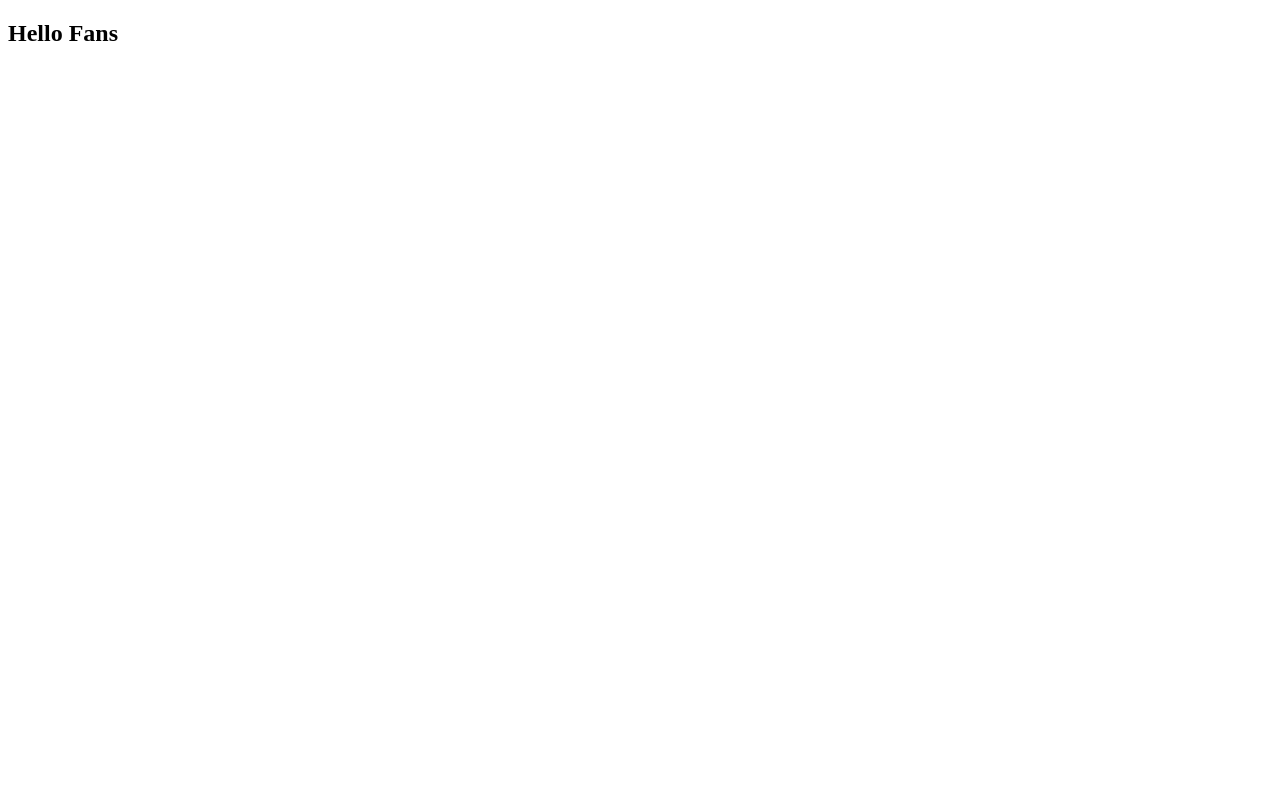
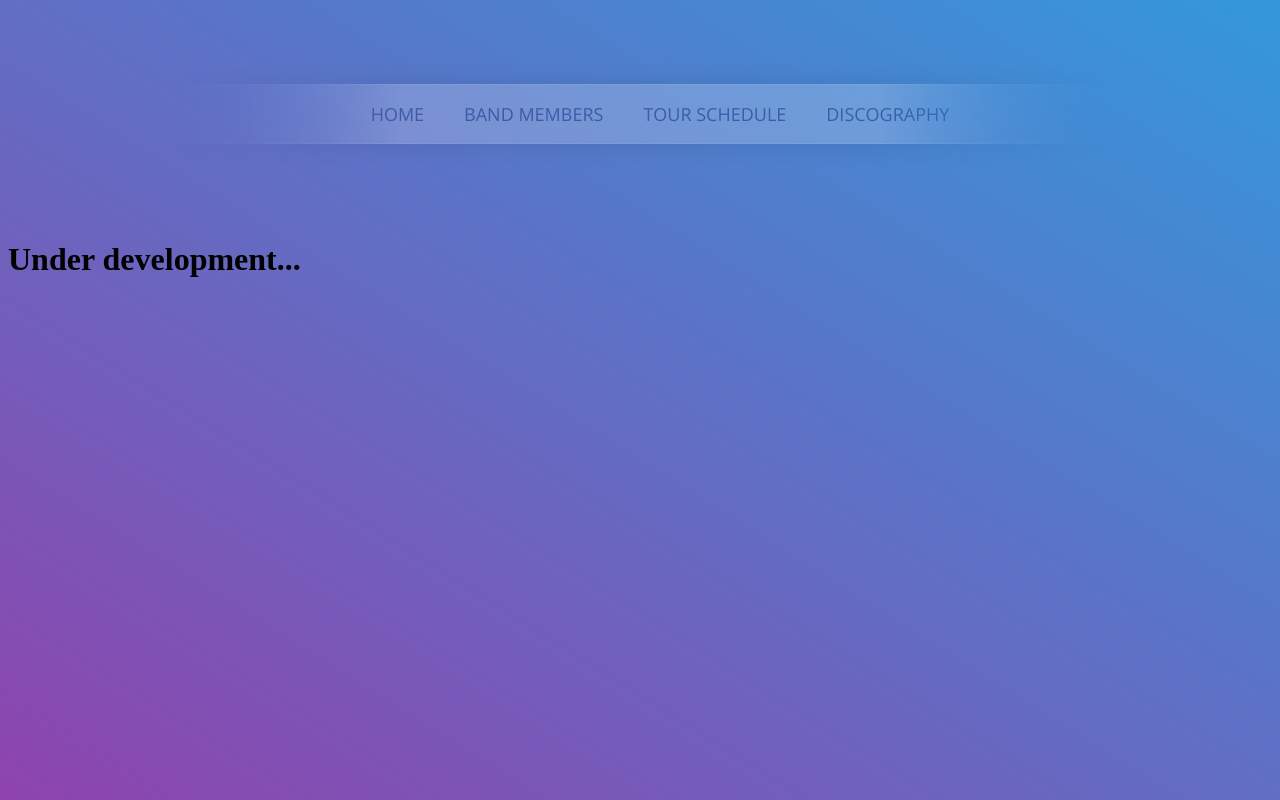
Before and after one commit to jessicadavey/Bandz, a plain HTML site: page index.html in a window 1280 px wide. Drawn offline with nearby package versions, Linux system fonts and the light colour scheme.

Commit message:
added a simple navigation bar to get us going.

```diff
--- a/index.html
+++ b/index.html
@@ -4,13 +4,34 @@
     <meta charset="utf-8">
     <title></title>
     <link rel="stylesheet" href="./main.css">
-
+    <link rel="stylesheet" href="./menuNav.css">
   </head>
 
   <body>
+    <header>
+    <nav>
+      <ul>
+        <li>
+          <a href="#">Home</a>
+        </li>
+        <li>
+          <a href="#">Band Members</a>
+        </li>
+        <li>
+          <a href="#">Tour Schedule</a>
+        </li>
+        <li>
+          <a href="#">Discography</a>
+        </li>
+      </ul>
+    </nav>
+  </header>
 
-  <h2> Hello Fans</h2>
+    <main>
+      <h1>Under development...</h1>
+    </main>
 
     <script src="./main.js"></script>
+
   </body>
   </html>
--- /dev/null
+++ b/menuNav.css
@@ -0,0 +1,77 @@
+@import url(https://fonts.googleapis.com/css?family=Open+Sans);
+
+html {
+  height:100%;
+  background-image: linear-gradient(to right top, #8e44ad 0%, #3498db 100%);
+}
+
+nav {
+  max-width: 960px;
+  mask-image: linear-gradient(90deg, rgba(255, 255, 255, 0) 0%, #ffffff 25%, #ffffff 75%, rgba(255, 255, 255, 0) 100%);
+  margin: 0 auto;
+  padding: 60px 0;
+}
+
+nav ul {
+  text-align: center;
+  background: linear-gradient(90deg, rgba(255, 255, 255, 0) 0%, rgba(255, 255, 255, 0.2) 25%, rgba(255, 255, 255, 0.2) 75%, rgba(255, 255, 255, 0) 100%);
+  box-shadow: 0 0 25px rgba(0, 0, 0, 0.1), inset 0 0 1px rgba(255, 255, 255, 0.6);
+}
+
+nav ul li {
+  display: inline-block;
+}
+
+nav ul li a {
+  padding: 18px;
+  font-family: "Open Sans";
+  text-transform:uppercase;
+  color: rgba(0, 35, 122, 0.5);
+  font-size: 18px;
+  text-decoration: none;
+  display: block;
+}
+
+nav ul li a:hover {
+  box-shadow: 0 0 10px rgba(0, 0, 0, 0.1), inset 0 0 1px rgba(255, 255, 255, 0.6);
+  background: rgba(255, 255, 255, 0.1);
+  color: rgba(0, 35, 122, 0.7);
+}@import url(https://fonts.googleapis.com/css?family=Open+Sans);
+
+html {
+  height:100%;
+  background-image: linear-gradient(to right top, #8e44ad 0%, #3498db 100%);
+}
+
+nav {
+  max-width: 960px;
+  mask-image: linear-gradient(90deg, rgba(255, 255, 255, 0) 0%, #ffffff 25%, #ffffff 75%, rgba(255, 255, 255, 0) 100%);
+  margin: 0 auto;
+  padding: 60px 0;
+}
+
+nav ul {
+  text-align: center;
+  background: linear-gradient(90deg, rgba(255, 255, 255, 0) 0%, rgba(255, 255, 255, 0.2) 25%, rgba(255, 255, 255, 0.2) 75%, rgba(255, 255, 255, 0) 100%);
+  box-shadow: 0 0 25px rgba(0, 0, 0, 0.1), inset 0 0 1px rgba(255, 255, 255, 0.6);
+}
+
+nav ul li {
+  display: inline-block;
+}
+
+nav ul li a {
+  padding: 18px;
+  font-family: "Open Sans";
+  text-transform:uppercase;
+  color: rgba(0, 35, 122, 0.5);
+  font-size: 18px;
+  text-decoration: none;
+  display: block;
+}
+
+nav ul li a:hover {
+  box-shadow: 0 0 10px rgba(0, 0, 0, 0.1), inset 0 0 1px rgba(255, 255, 255, 0.6);
+  background: rgba(255, 255, 255, 0.1);
+  color: rgba(0, 35, 122, 0.7);
+}
```
Lines whose indentation alone changed are shown as unchanged.
